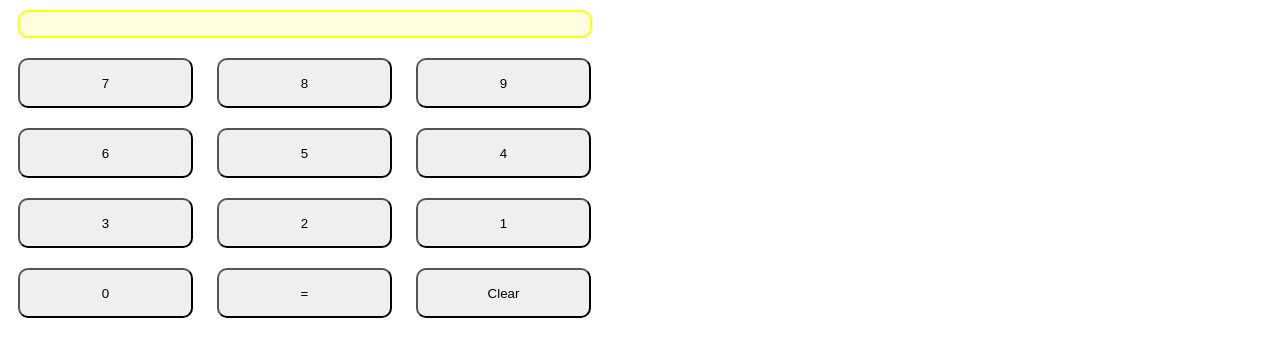
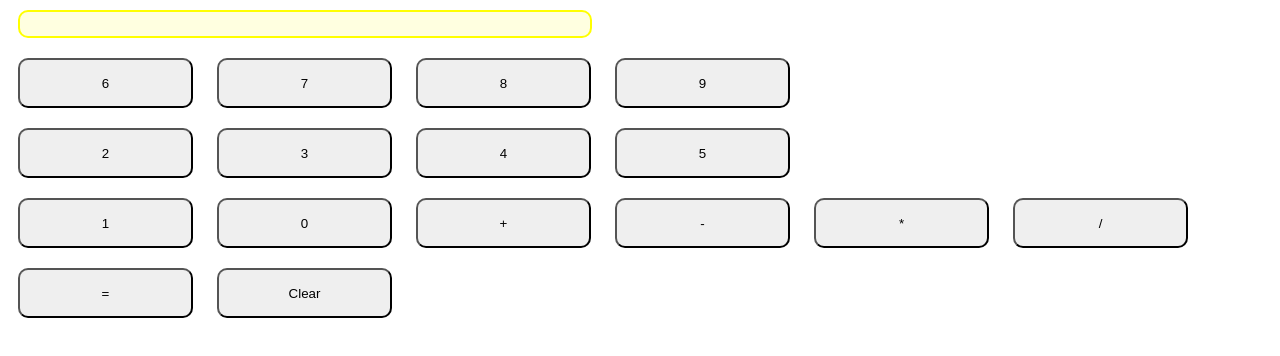
Before and after one commit to Eleuthur/calculator, a plain HTML site: page index.html in a window 1280 px wide. Drawn offline with Linux system fonts and the light colour scheme.

Commit message:
added buttons for math functions

```diff
--- a/index.html
+++ b/index.html
@@ -11,22 +11,25 @@
             <p></p>
         </div>
         <div id="button-row-1" class="buttons">
+            <button id="b6" class="numberButton">6</button>
             <button id="b7" class="numberButton">7</button>
             <button id="b8" class="numberButton">8</button>
             <button id="b9" class="numberButton">9</button>
         </div>
-        <div id="button-row-2" class="buttons"">
-            <button id="b6" class="numberButton">6</button>
+        <div id="button-row-2" class="buttons">
+            <button id="b2" class="numberButton">2</button>
+            <button id="b3" class="numberButton">3</button>
+            <button id="b4" class="numberButton">4</button>
             <button id="b5" class="numberButton">5</button>
-            <button id="b4" class="numberButton">4</button>
+
         </div>
         <div id="button-row-3" class="buttons">
-            <button id="b3" class="numberButton">3</button>
-            <button id="b2" class="numberButton">2</button>
             <button id="b1" class="numberButton">1</button>
-        </div>
-        <div id="button-row-4" class="buttons">
             <button id="b0" class="numberButton">0</button>
+            <button id="plus" class="numberButton">+</button>
+            <button id="subtract" class="numberButton">-</button>
+            <button id="multiply" class="numberButton">*</button>
+            <button id="divide" class="numberButton">/</button>
             <button id="equalsButton" class="numberButton">=</button>
             <button id="clearButton" class="numberButton">Clear</button>
         </div>
```
